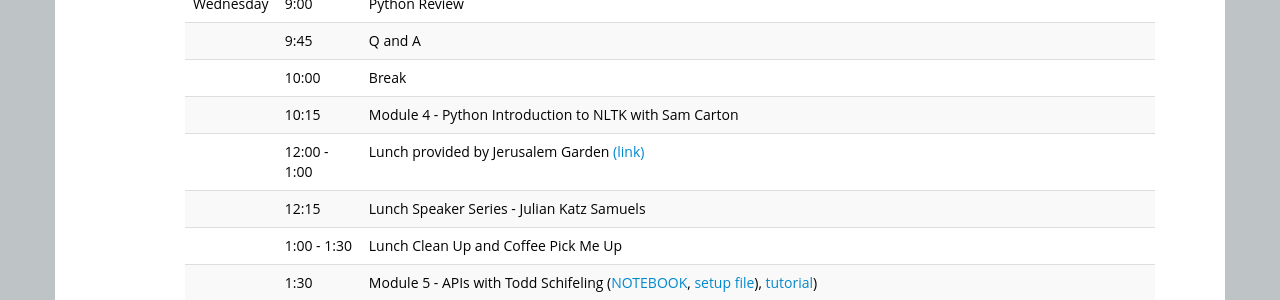
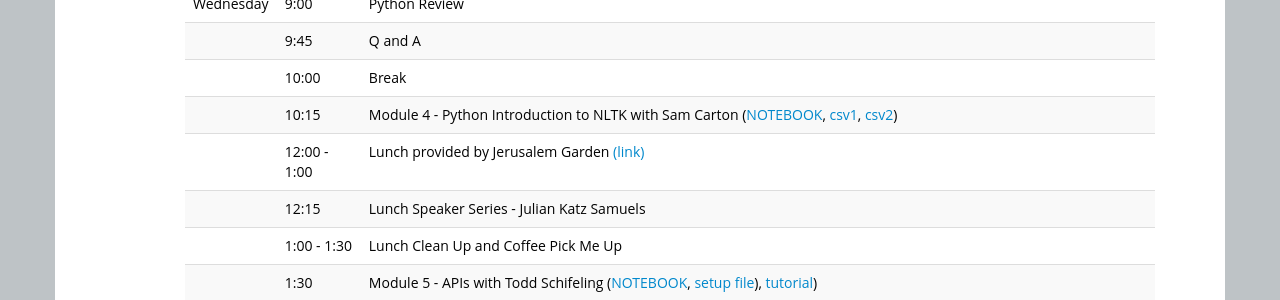
Before and after one commit to ICOSBigDataCamp/2018-summer-camp, a Jekyll site: the page built from index.html, in a window 1280 px wide and 900 px high, scrolled down 1639 px. Shown: the part 155-455 px from the top of the window. Built offline with Jekyll 4.4.1, drawn with Linux system fonts in a browser that asks for light colours.

Commit message:
Update index.html
html for sam

```diff
--- a/index.html
+++ b/index.html
@@ -160,7 +160,8 @@ Organizing committee: Jerry Davis, H. V. Jagadish, Cliff Lampe, and Brian Noble
   <tr> <td>Wednesday</td><td>9:00</td>    <td>Python Review</td> </tr>
   <tr> <td></td>       <td>9:45</td>    <td>Q and A</td> </tr>
   <tr> <td></td>       <td>10:00</td>   <td>Break</td> </tr>
-  <tr> <td></td>       <td>10:15</td>   <td>Module 4 - Python Introduction to NLTK with Sam Carton</td></tr>
+  <tr> <td></td>       <td>10:15</td>   <td>Module 4 - Python Introduction to NLTK with Sam Carton (<a href="slides/NLTK Presentation.ipynb">NOTEBOOK</a>,
+    <a href="slides/aww_politics_comments_late_2012_test.csv">csv1</a>, <a href="slides/aww_politics_comments_late_2012_train.csv">csv2</a>)</td></tr>
 
   <tr> <td></td>       <td>12:00 - 1:00 </td>   <td>Lunch provided by Jerusalem Garden <a href="https://www.jerusalemgarden.net/">(link)</a></td> </tr>
   <tr> <td></td>       <td>12:15</td>   <td>Lunch Speaker Series - Julian Katz Samuels</td> </tr>
```
